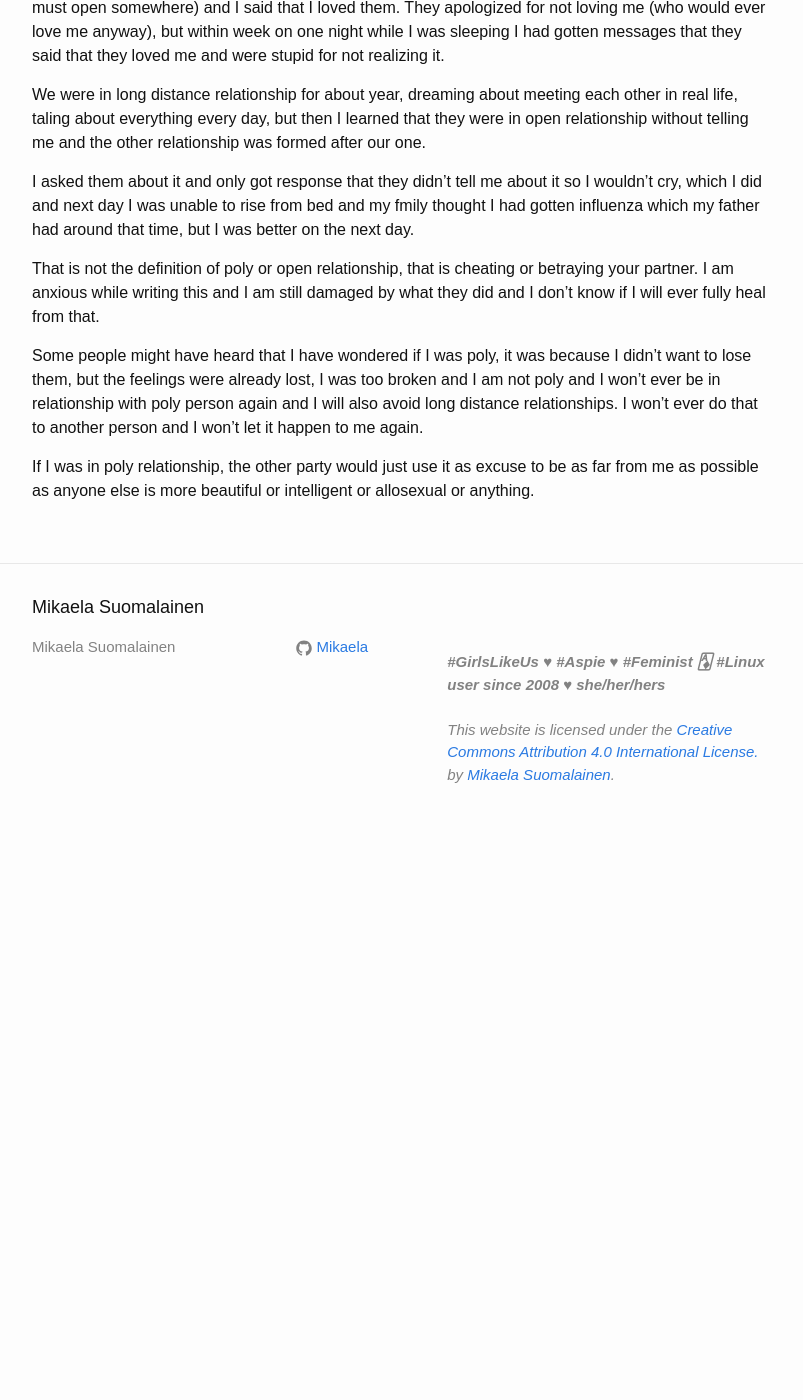
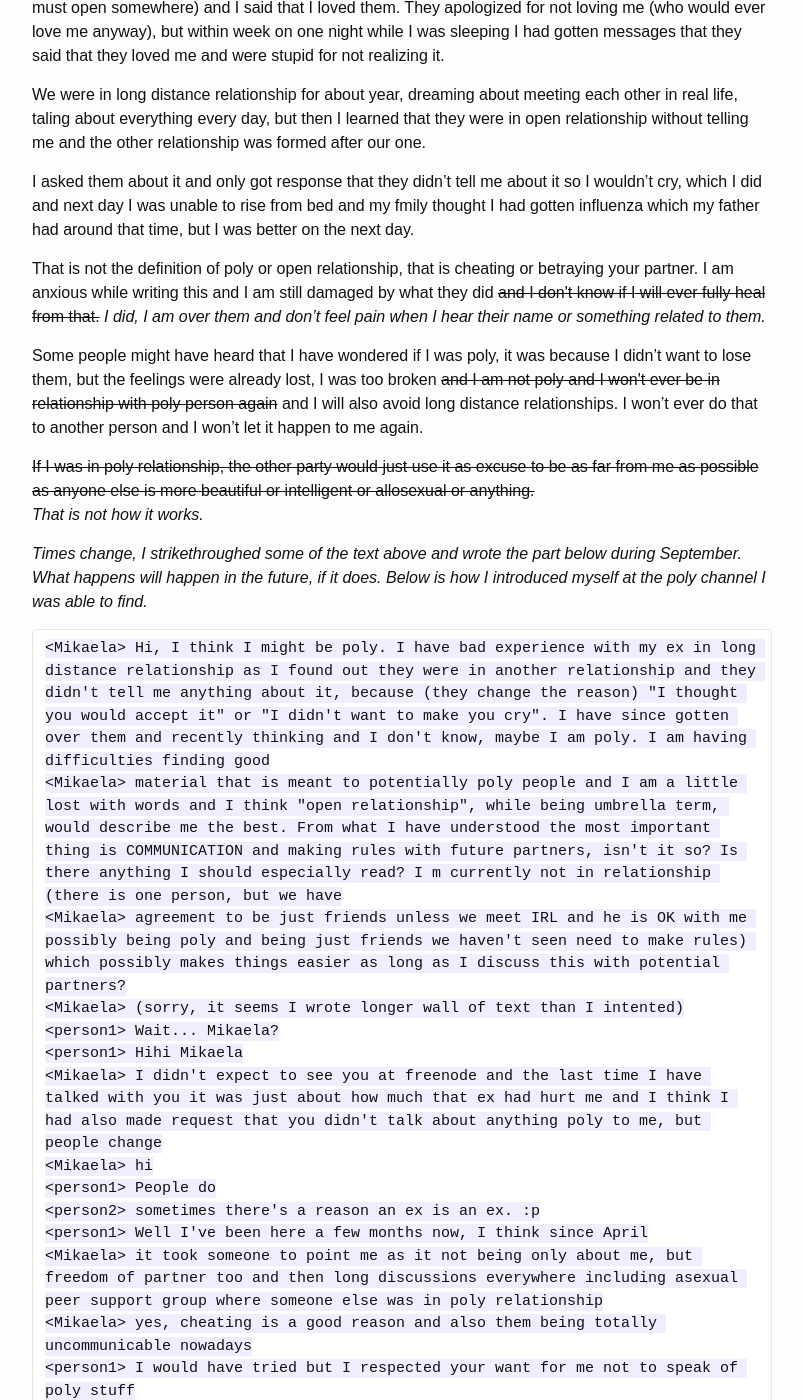
Before and after one commit to Mikaela/mikaela.github.io, a Jekyll site: the page built from _posts/2015-05-18-life-bot-background.md, in a window 1280 px wide and 1400 px high, scrolled down 1514 px. Shown: the whole window, without its empty margins (238-1041 px from the left). Built offline with Jekyll 4.4.1, drawn with Linux system fonts in a browser that asks for light colours; Markdown is read by kramdown in place of the engine named in the settings; comment, search, counter and statistics services are not loaded; before the commit the page ends 2360 px from its top, so only the background shows below that; some of the changed text lies outside the part shown.

Commit message:
2015-05-18-life-bot-background.md: people change

````diff
--- a/_posts/2015-05-18-life-bot-background.md
+++ b/_posts/2015-05-18-life-bot-background.md
@@ -101,17 +101,44 @@ bed and my fmily thought I had gotten influenza which my father had around
 that time, but I was better on the next day.
 
 That is not the definition of poly or open relationship, that is cheating
-or betraying your partner. I am anxious while writing this and I am still
-damaged by what they did and I don't know if I will ever fully heal from
-that.
+or betraying your partner. I am anxious while writing this and I am
+still damaged by what they did <s>and I don't know if I will ever fully
+heal from that.</s> *I did, I am over them and don't feel pain when I
+hear their name or something related to them.*
 
 Some people might have heard that I have wondered if I was poly, it was
 because I didn't want to lose them, but the feelings were already lost,
-I was too broken and I am not poly and I won't ever be in relationship
-with poly person again and I will also avoid long distance relationships.
-I won't ever do that to another person and I won't let it happen to me
-again.
+I was too broken <s>and I am not poly and I won't ever be in relationship
+with poly person again</s> and I will also avoid long distance
+relationships. I won't ever do that to another person and I won't let it
+happen to me again.
 
-If I was in poly relationship, the other party would just use it as excuse
-to be as far from me as possible as anyone else is more beautiful or
-intelligent or allosexual or anything.
+<s>If I was in poly relationship, the other party would just use it as
+excuse to be as far from me as possible as anyone else is more beautiful or
+intelligent or allosexual or anything.</s> *That is not how it works.*
+
+*Times change, I strikethroughed some of the text above and wrote the part
+below during September. What happens will happen in the future, if it
+does. Below is how I introduced myself at the poly channel I was able
+to find.*
+
+```
+<Mikaela> Hi, I think I might be poly. I have bad experience with my ex in long distance relationship as I found out they were in another relationship and they didn't tell me anything about it, because (they change the reason) "I thought you would accept it" or "I didn't want to make you cry". I have since gotten over them and recently thinking and I don't know, maybe I am poly. I am having difficulties finding good
+<Mikaela> material that is meant to potentially poly people and I am a little lost with words and I think "open relationship", while being umbrella term, would describe me the best. From what I have understood the most important thing is COMMUNICATION and making rules with future partners, isn't it so? Is there anything I should especially read? I m currently not in relationship (there is one person, but we have
+<Mikaela> agreement to be just friends unless we meet IRL and he is OK with me possibly being poly and being just friends we haven't seen need to make rules) which possibly makes things easier as long as I discuss this with potential partners?
+<Mikaela> (sorry, it seems I wrote longer wall of text than I intented)
+<person1> Wait... Mikaela?
+<person1> Hihi Mikaela
+<Mikaela> I didn't expect to see you at freenode and the last time I have talked with you it was just about how much that ex had hurt me and I think I had also made request that you didn't talk about anything poly to me, but people change
+<Mikaela> hi
+<person1> People do
+<person2> sometimes there's a reason an ex is an ex. :p
+<person1> Well I've been here a few months now, I think since April
+<Mikaela> it took someone to point me as it not being only about me, but freedom of partner too and then long discussions everywhere including asexual peer support group where someone else was in poly relationship
+<Mikaela> yes, cheating is a good reason and also them being totally uncommunicable nowadays
+<person1> I would have tried but I respected your want for me not to speak of poly stuff
+<Mikaela> I also wasn't over the ex at that time so I wouldn't have listened to you
+<person1> Mmm, it was quite some time ago
+```
+
+*I hope no one minds me publishing this log with other nicks filtered as the discussion was only about me.*
````
